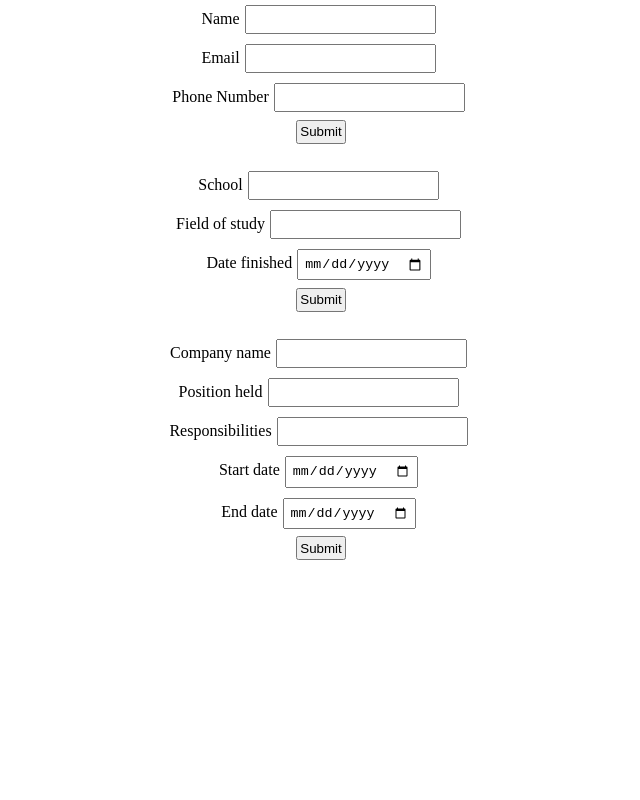
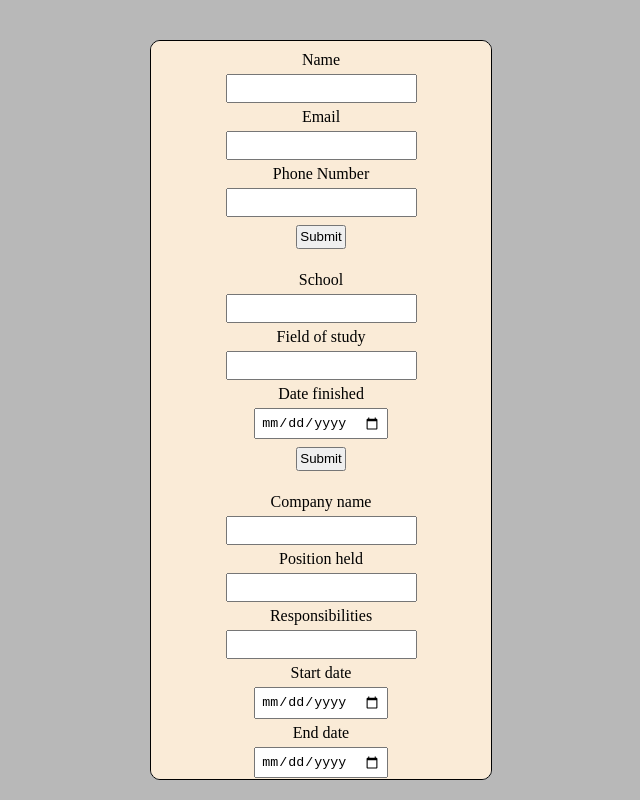
Before and after one commit to thomasxcarney/CV-application, a React (Vite) app: page / in a window 1280 px wide. Shown: the whole page, without its empty margins (319-959 px from the left). Built offline with nearby package versions, Linux system fonts and the light colour scheme.

Commit message:
Style page further

```diff
--- a/src/styles/componentStyles.css
+++ b/src/styles/componentStyles.css
@@ -5,6 +5,7 @@
 
 body {
   text-align: center;
+  background-color: rgb(184, 184, 184);
 }
 
 div {
@@ -18,6 +19,29 @@ input {
 }
 
 button {
-    padding: 2.5px;
-    margin: 2.5px;
+  padding: 2.5px;
+  margin: 2.5px;
 }
+
+#root {
+  margin-top: 40px;
+  border: 1px solid black;
+  border-radius: 10px;
+  padding: 10px;
+  width: 25%;
+  height: auto;
+  position: absolute;
+  top: 0;
+  bottom: 0;
+  left: 0;
+  right: 0;
+  overflow: auto;
+  background-color: antiquewhite;
+}
+
+label,
+input {
+  display: block;
+  margin-left: auto;
+  margin-right: auto;
+}
```
